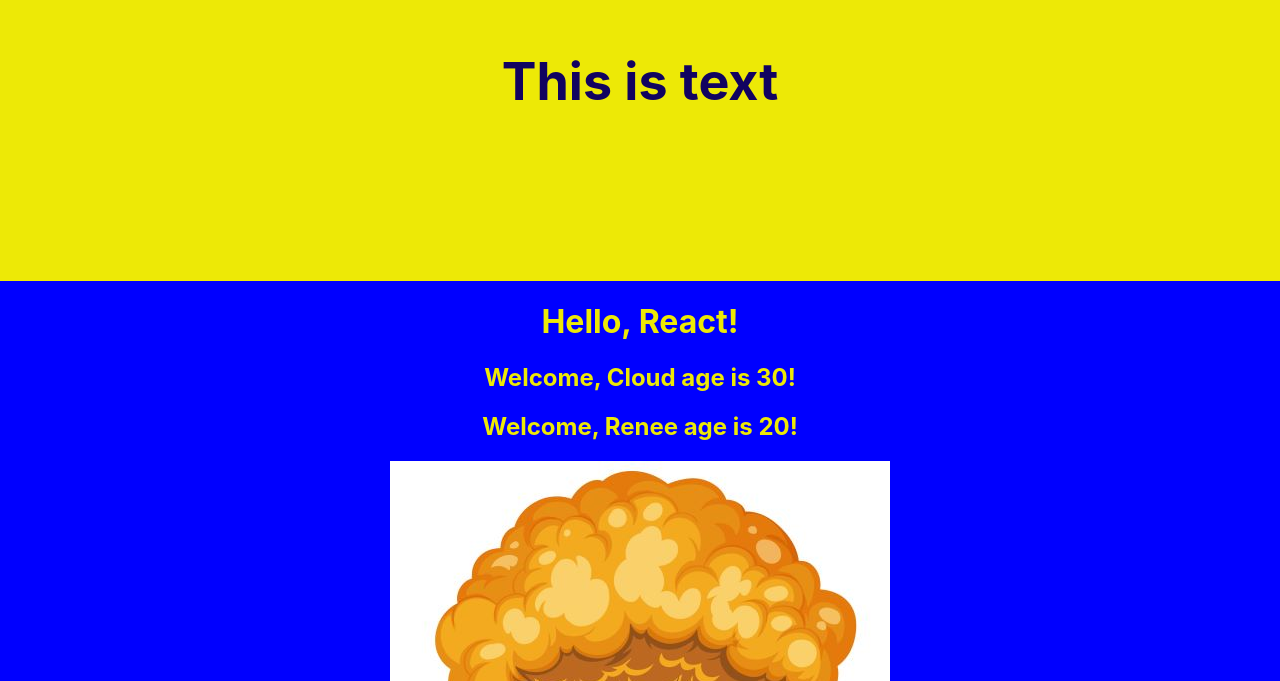
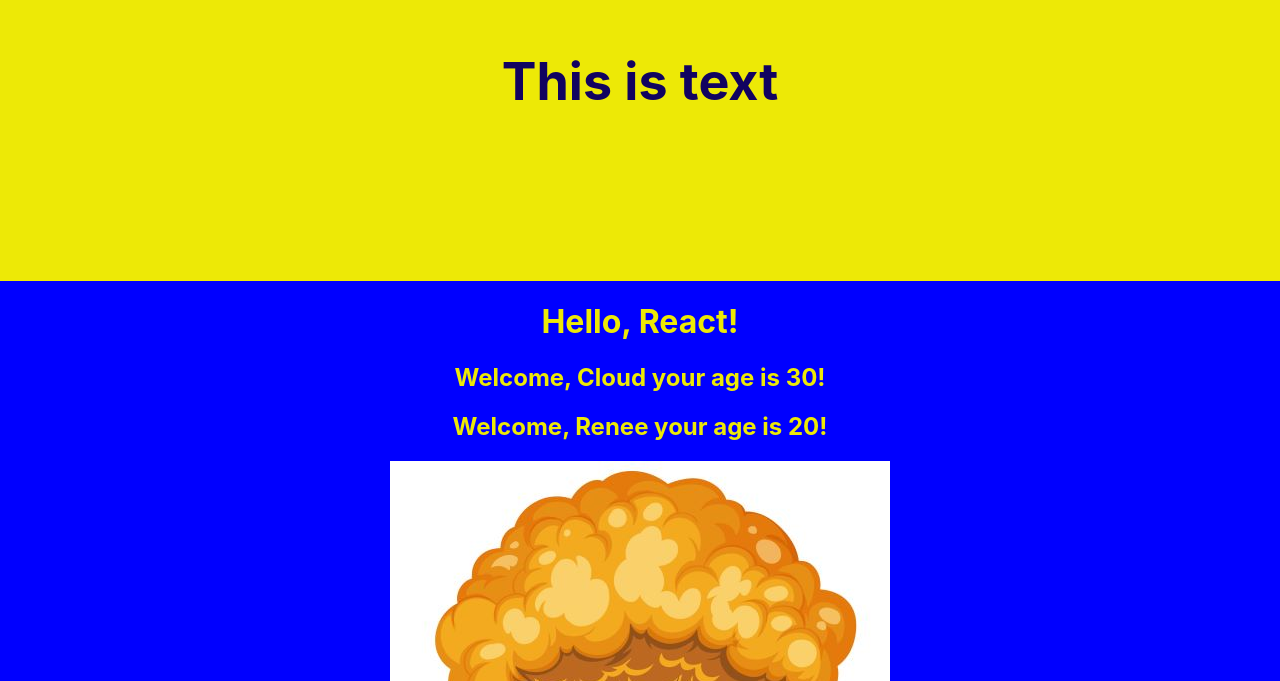
Before and after one commit to cloudedviper/my-react-app, a React (Create React App) app: page / in a window 1280 px wide. Shown: the part 119-800 px from the top of the page. Built offline with nearby package versions, Linux system fonts and the light colour scheme.

Commit message:
your age

```diff
--- a/src/Welcome.js
+++ b/src/Welcome.js
@@ -1,7 +1,7 @@
 import React from 'react';
 
 function Welcome(props) {
-  return <h2>Welcome, {props.name} age is {props.age}!</h2>;
+  return <h2>Welcome, {props.name} your age is {props.age}!</h2>;
 }
 
 export default Welcome;
```
